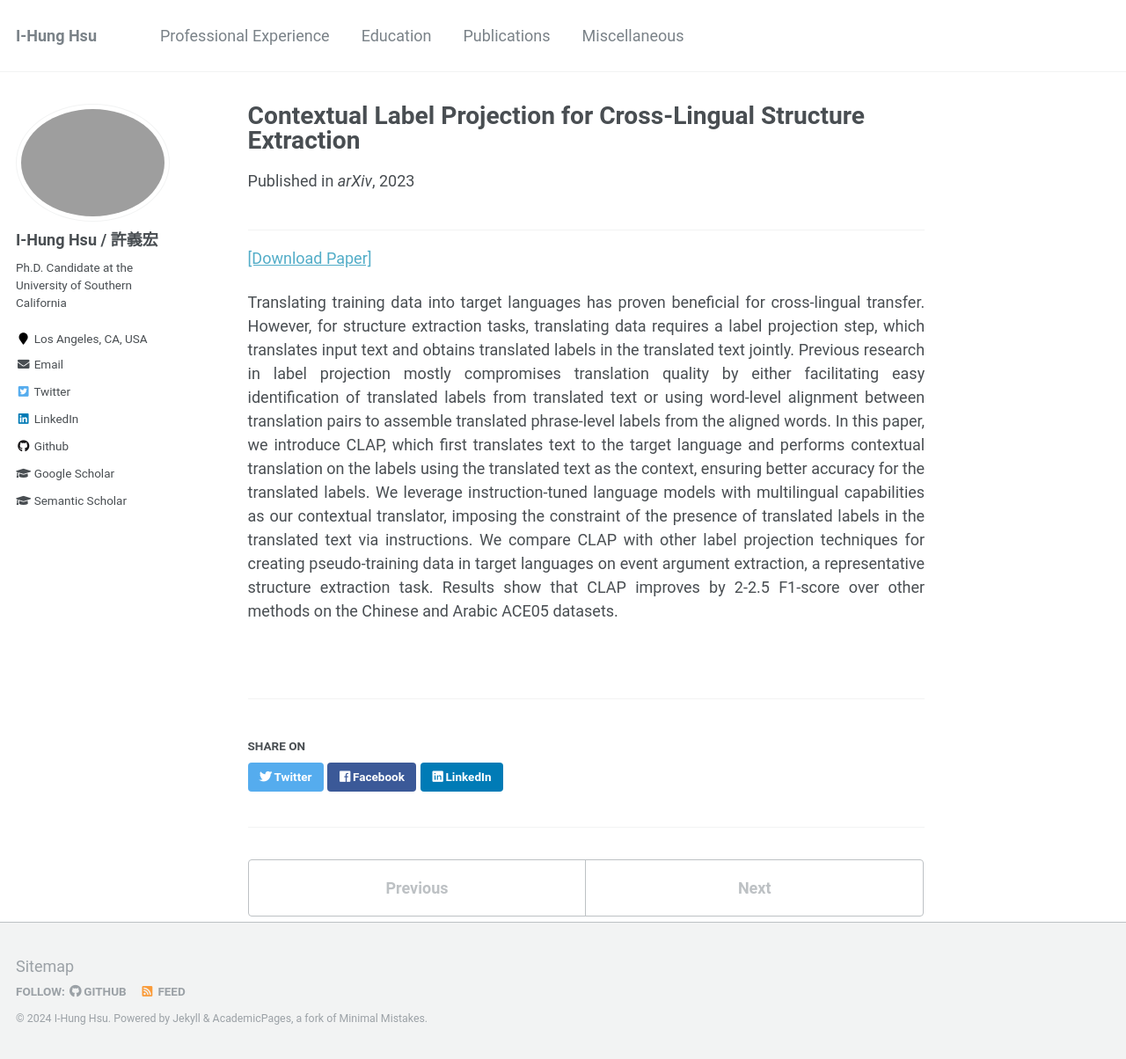
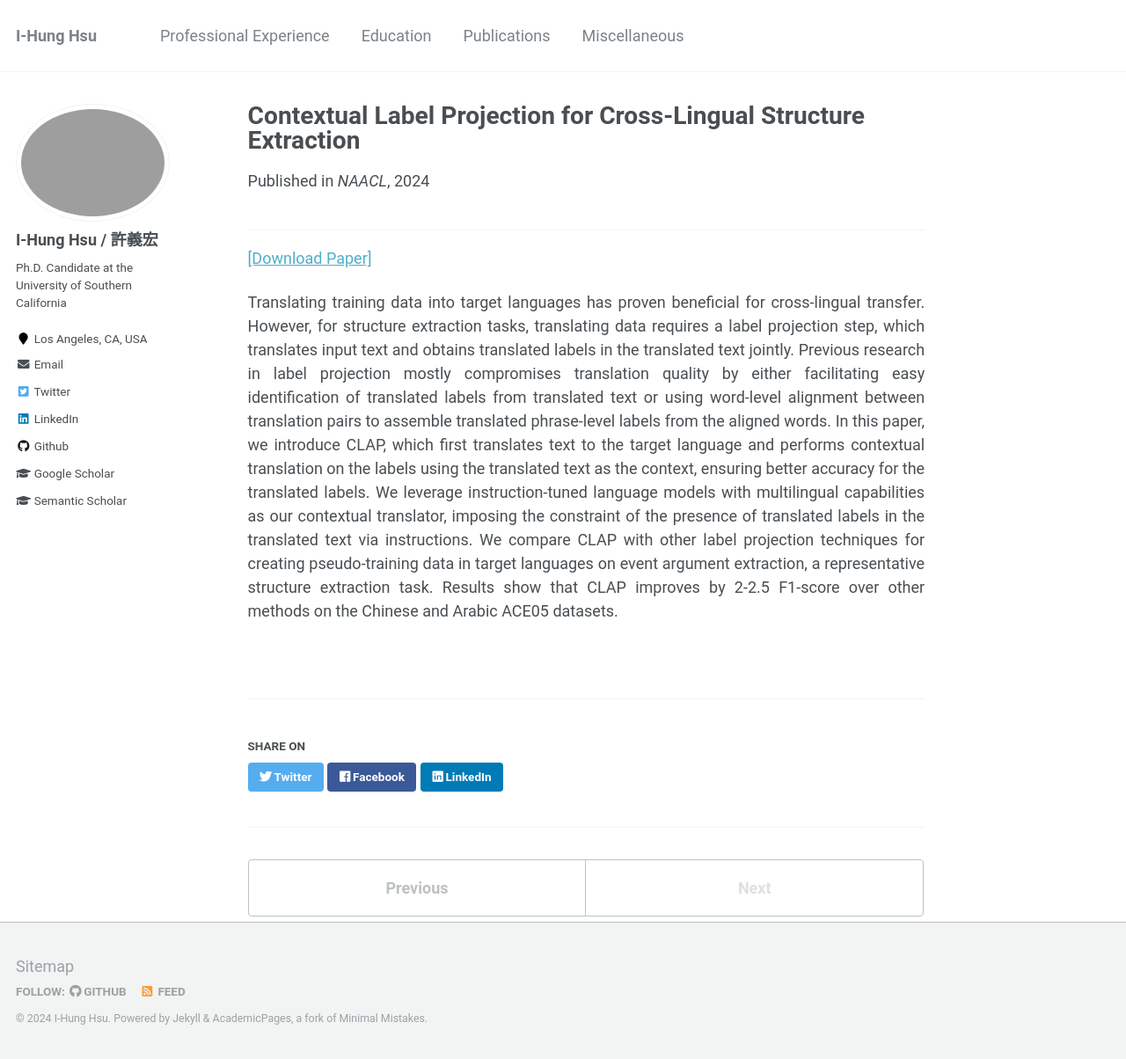
Before and after one commit to ihungalexhsu/ihungalexhsu.github.io, a Jekyll site: the page built from _publications/15_CLAP.md, in a window 1280 px wide and 1204 px high. Shown: the whole window at 88% size. Built offline with Jekyll 4.4.1, drawn with Linux system fonts in a browser that asks for light colours.

Commit message:
update naacl

```diff
--- a/_publications/15_CLAP.md
+++ b/_publications/15_CLAP.md
@@ -2,12 +2,12 @@
 title: "Contextual Label Projection for Cross-Lingual Structure Extraction"
 collection: publications
 Authors: 'Tanymay Parekh, <b>I-Hung Hsu</b>, Kuan-Hao Huang, Kai-Wei Chang, Nanyun Peng.'
-date: 09/2023
-venue: 'arXiv'
+date: 06/2024
+venue: 'NAACL'
 paperurl: 'https://arxiv.org/pdf/2309.08943.pdf'
 # presentationurl: ''
 # codeurl: ''
-excerpt: 'Under Submission to NAACL 2024'
+# excerpt: 'Under Submission to NAACL 2024'
 ---
 ---
 <a href='https://arxiv.org/pdf/2309.08943.pdf' target="_blank">[Download Paper]</a>
```
Also changed, not shown: _pages/about.md (+2 -2 lines), _publications/16_TextEE.md (+1 -1 lines), 2 other files.
